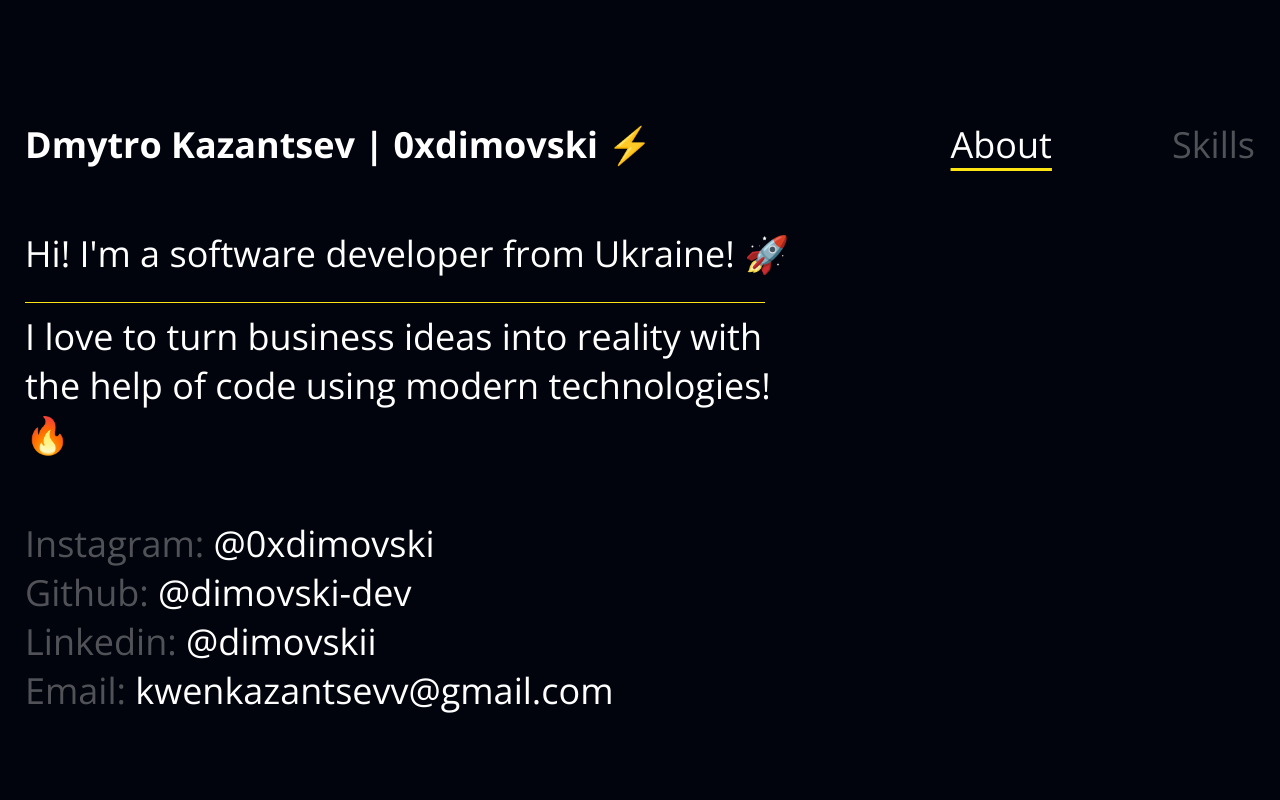
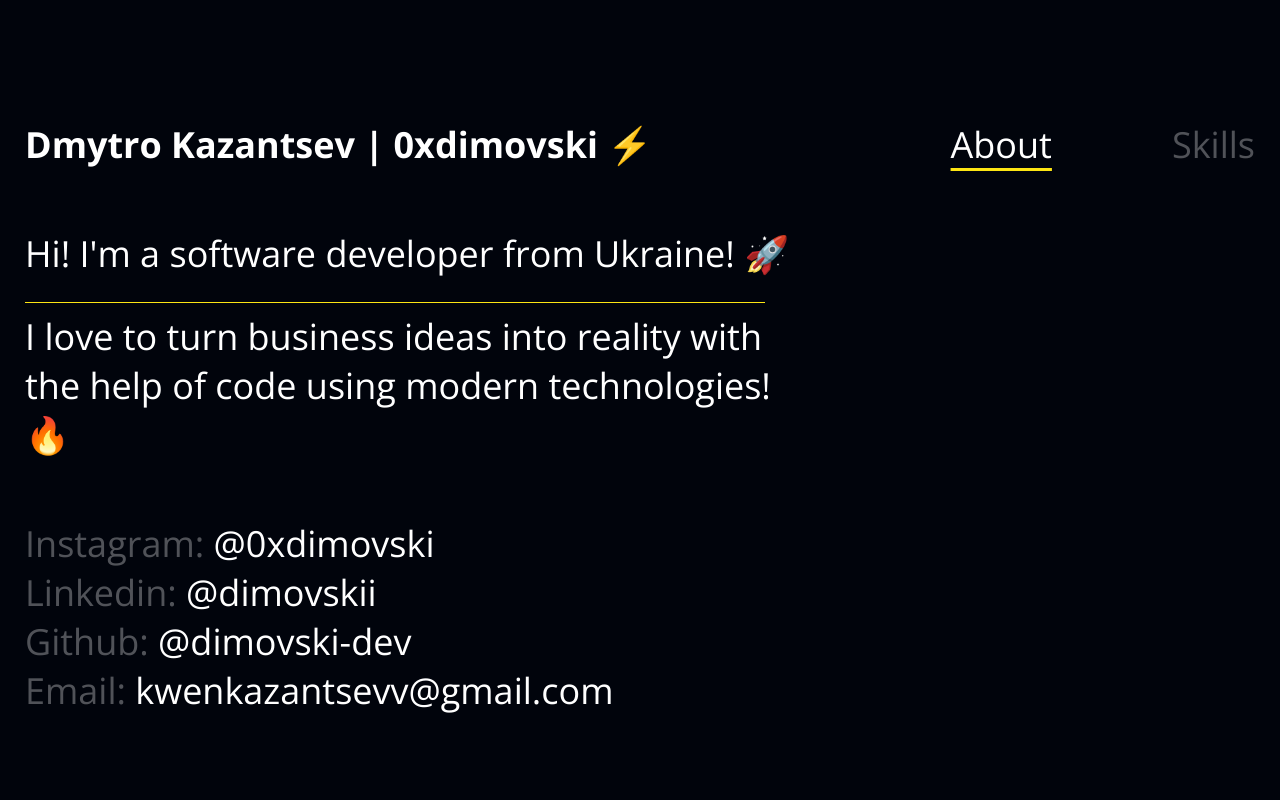
Before and after one commit to dimovski-dev/portfolio, a Next.js app: page / in a window 1280 px wide. Shown: the top 800 px of the page. Built offline with nearby package versions, Linux system fonts and the light colour scheme.

Commit message:
fix: moved linkedin to the 2 place

```diff
--- a/src/components/Contacts/index.tsx
+++ b/src/components/Contacts/index.tsx
@@ -16,14 +16,14 @@ export const Contacts = () => {
                     linkAlias: "@0xdimovski"
                 },
                 {
+                    title: "Linkedin",
+                    link: "https://www.linkedin.com/in/dimovskii/",
+                    linkAlias: "@dimovskii"
+                },
+                {
                     title: "Github",
                     link: "https://github.com/dimovski-dev",
                     linkAlias: "@dimovski-dev"
-                },
-                {
-                    title: "Linkedin",
-                    link: "https://www.linkedin.com/in/dimovskii/",
-                    linkAlias: "@dimovskii"
                 },
                 {
                     title: "Email",
```
